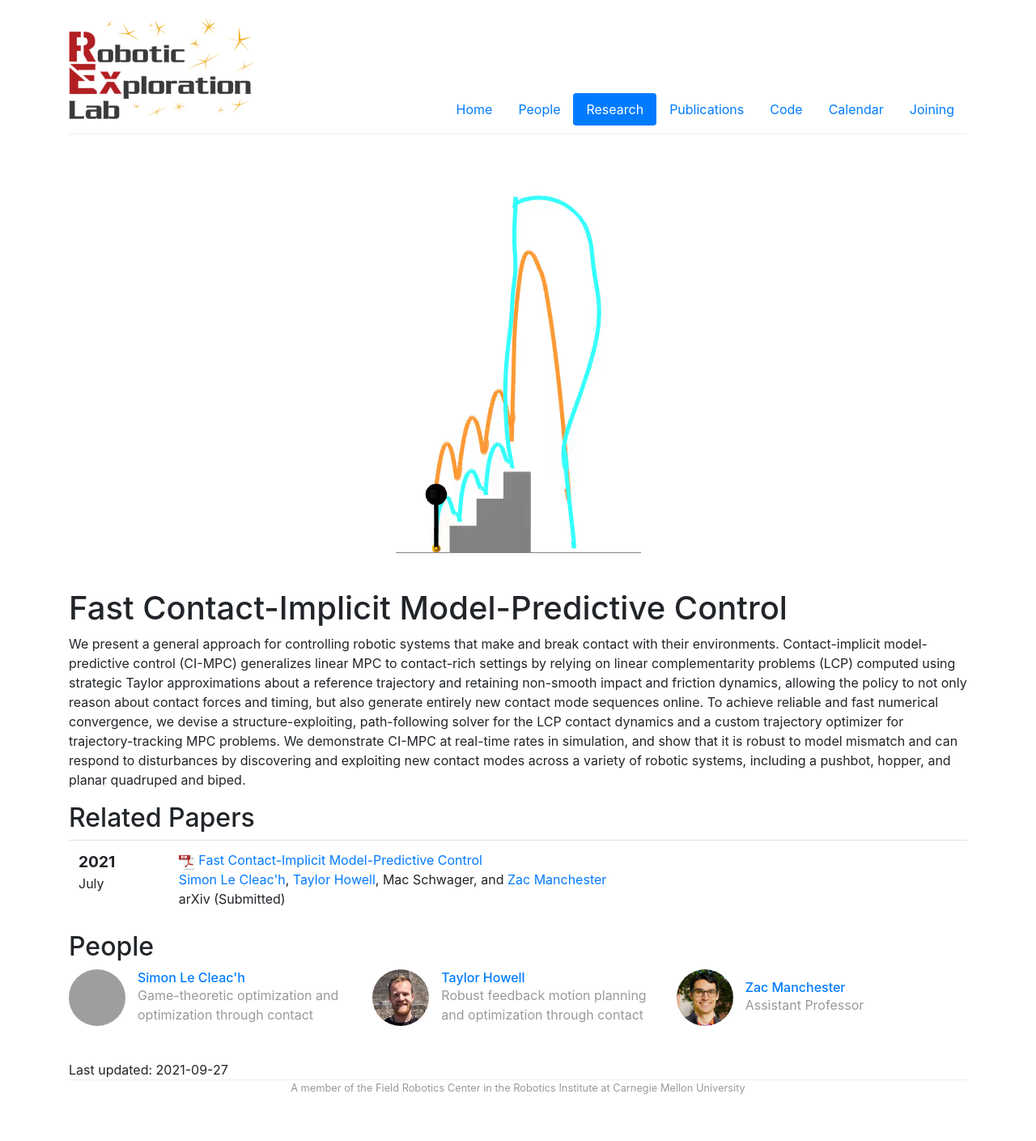
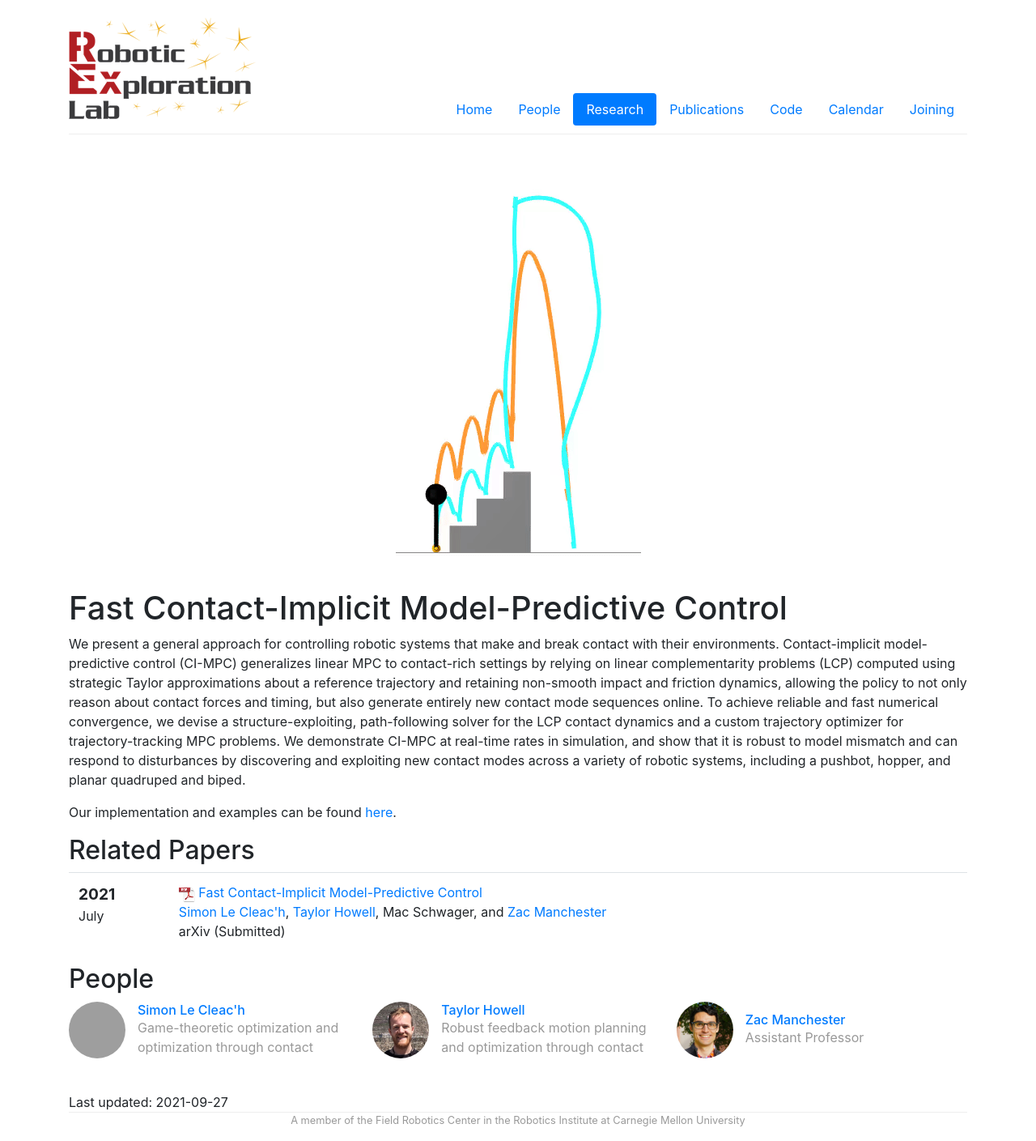
Before and after one commit to RoboticExplorationLab/roboticexplorationlab.github.io, a Jekyll site: the page built from _projects/ci_mpc.md, in a window 1280 px wide. Shown: the whole page at 81% size. Built offline with Jekyll 4.4.1, drawn with Linux system fonts in a browser that asks for light colours; before the commit the page ends 1369 px from its top, so only the background shows below that; grey boxes are pictures that could not be loaded.

Commit message:
ci-mpc code

```diff
--- a/_projects/ci_mpc.md
+++ b/_projects/ci_mpc.md
@@ -16,3 +16,5 @@ last-updated: 2021-09-27
 ---
 
 We present a general approach for controlling robotic systems that make and break contact with their environments. Contact-implicit model-predictive control (CI-MPC) generalizes linear MPC to contact-rich settings by relying on linear complementarity problems (LCP) computed using strategic Taylor approximations about a reference trajectory and retaining non-smooth impact and friction dynamics, allowing the policy to not only reason about contact forces and timing, but also generate entirely new contact mode sequences online. To achieve reliable and fast numerical convergence, we devise a structure-exploiting, path-following solver for the LCP contact dynamics and a custom trajectory optimizer for trajectory-tracking MPC problems. We demonstrate CI-MPC at real-time rates in simulation, and show that it is robust to model mismatch and can respond to disturbances by discovering and exploiting new contact modes across a variety of robotic systems, including a pushbot, hopper, and planar quadruped and biped.
+
+Our implementation and examples can be found [here](https://github.com/thowell/ContactImplicitMPC.jl).
```
